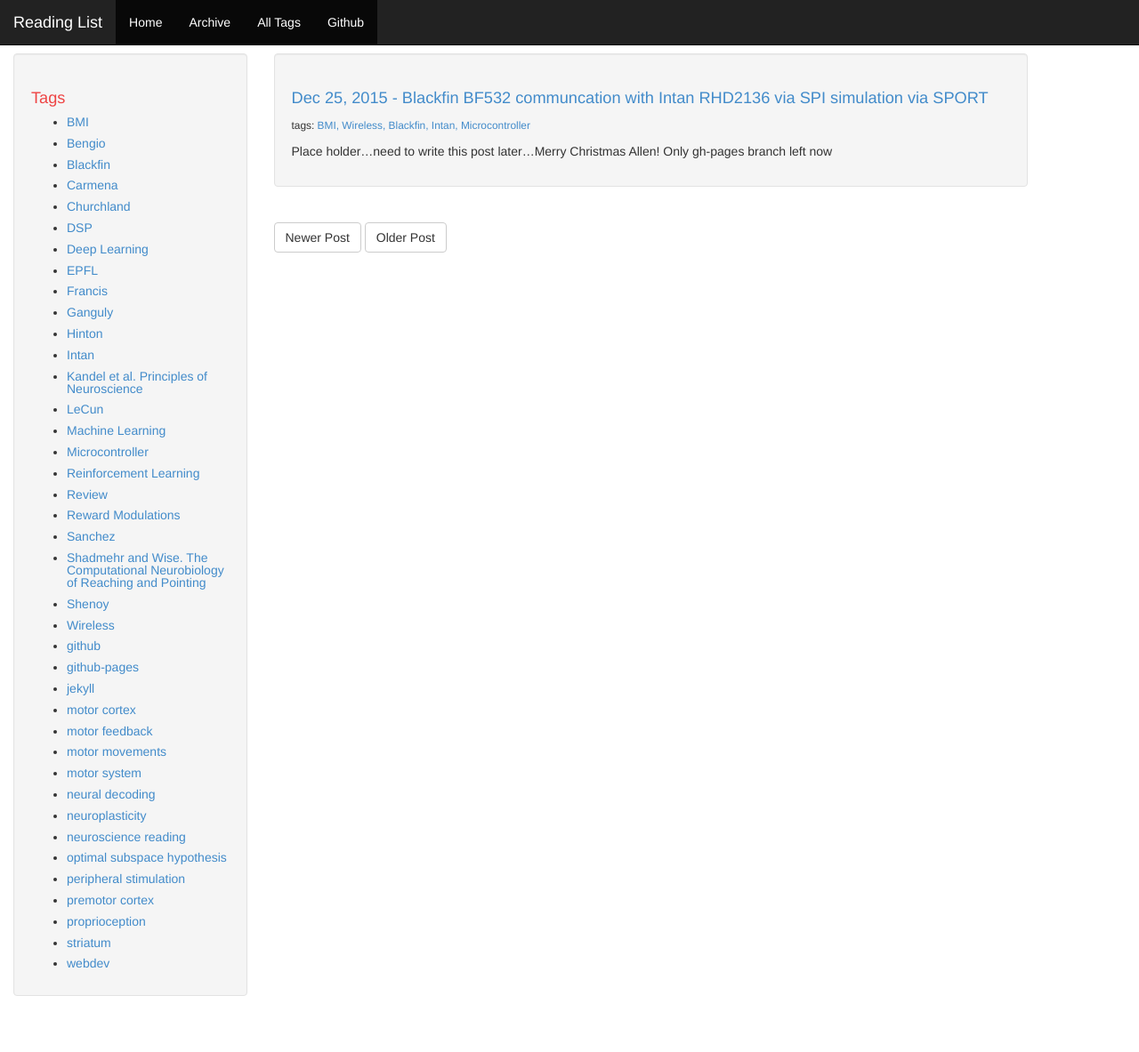
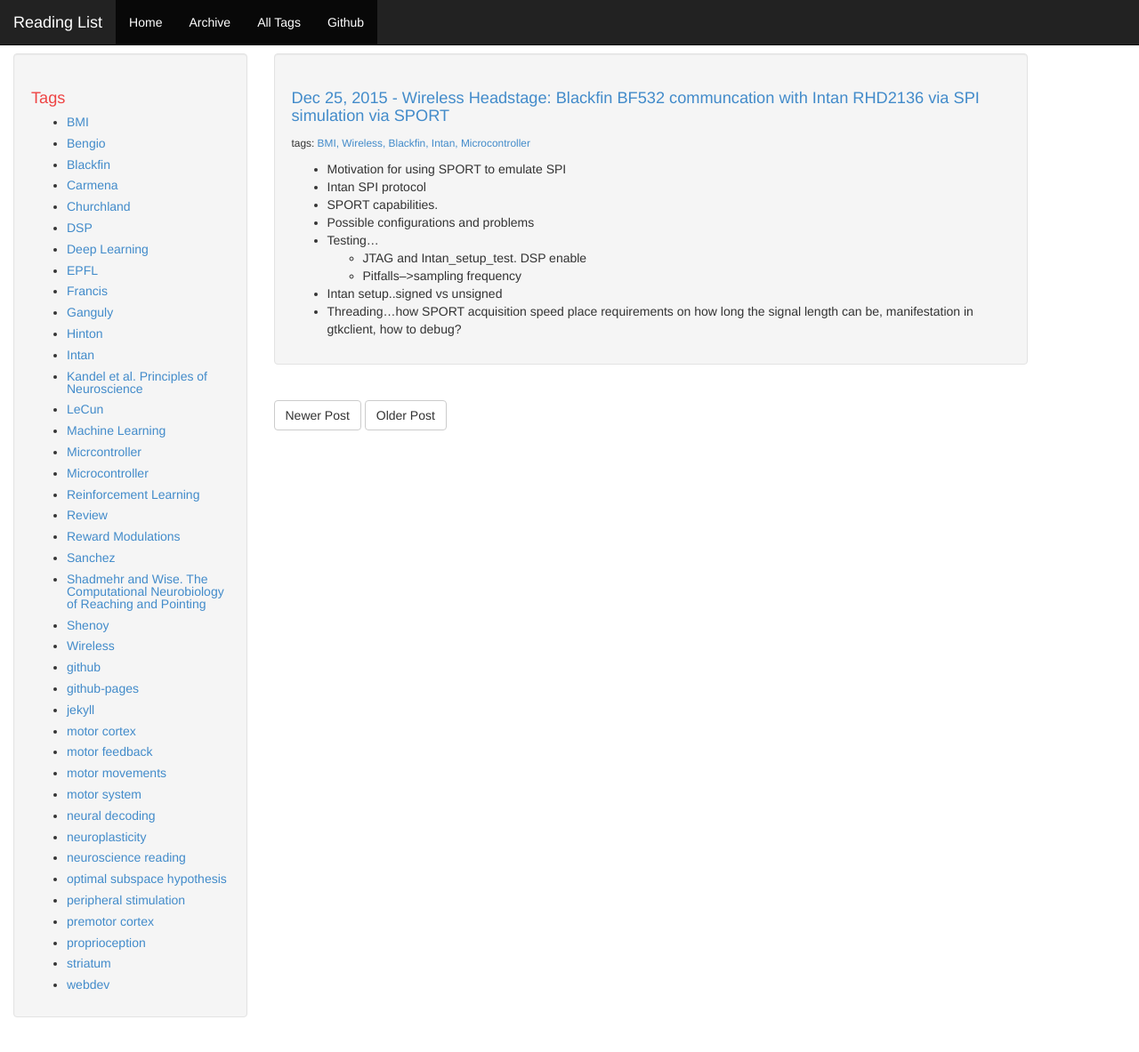
Before and after one commit to allenyin/reading_list, a Jekyll site: the page built from _posts/2015-12-25-Blackfin-Intan-SPORT.md, in a window 1280 px wide and 1224 px high. Shown: the top 1183 px of the window at 89% size. Built offline with Jekyll 4.4.1, drawn with Linux system fonts in a browser that asks for light colours.

Commit message:
Started stubs for the headstage technical articles

```diff
--- a/_posts/2015-12-25-Blackfin-Intan-SPORT.md
+++ b/_posts/2015-12-25-Blackfin-Intan-SPORT.md
@@ -1,6 +1,6 @@
 ---
 layout: post
-title: "Blackfin BF532 communcation with Intan RHD2136 via SPI simulation via SPORT"
+title: "Wireless Headstage: Blackfin BF532 communcation with Intan RHD2136 via SPI simulation via SPORT"
 date: 2015-12-25
 comments: false
 tags:
@@ -11,5 +11,12 @@ tags:
 - Microcontroller
 ---
 
-Place holder...need to write this post later...Merry Christmas Allen!
-Only gh-pages branch left now
+- Motivation for using SPORT to emulate SPI
+- Intan SPI protocol
+- SPORT capabilities.
+- Possible configurations and problems
+- Testing...
+    - JTAG and Intan_setup_test. DSP enable
+    - Pitfalls-->sampling frequency
+- Intan setup..signed vs unsigned
+- Threading...how SPORT acquisition speed place requirements on how long the signal length can be, manifestation in gtkclient, how to debug?
```
Also changed, not shown: _posts/2016-01-26-BlackfinLMS.md (added, +17 -0 lines), _posts/2016-01-26-BlackfinRadioTrans.md (added, +21 -0 lines), _posts/2016-01-26-BlackfinSetup.md (added, +16 -0 lines), _posts/2016-01-26-BlackfinSpikeSorting.md (added, +21 -0 lines).
